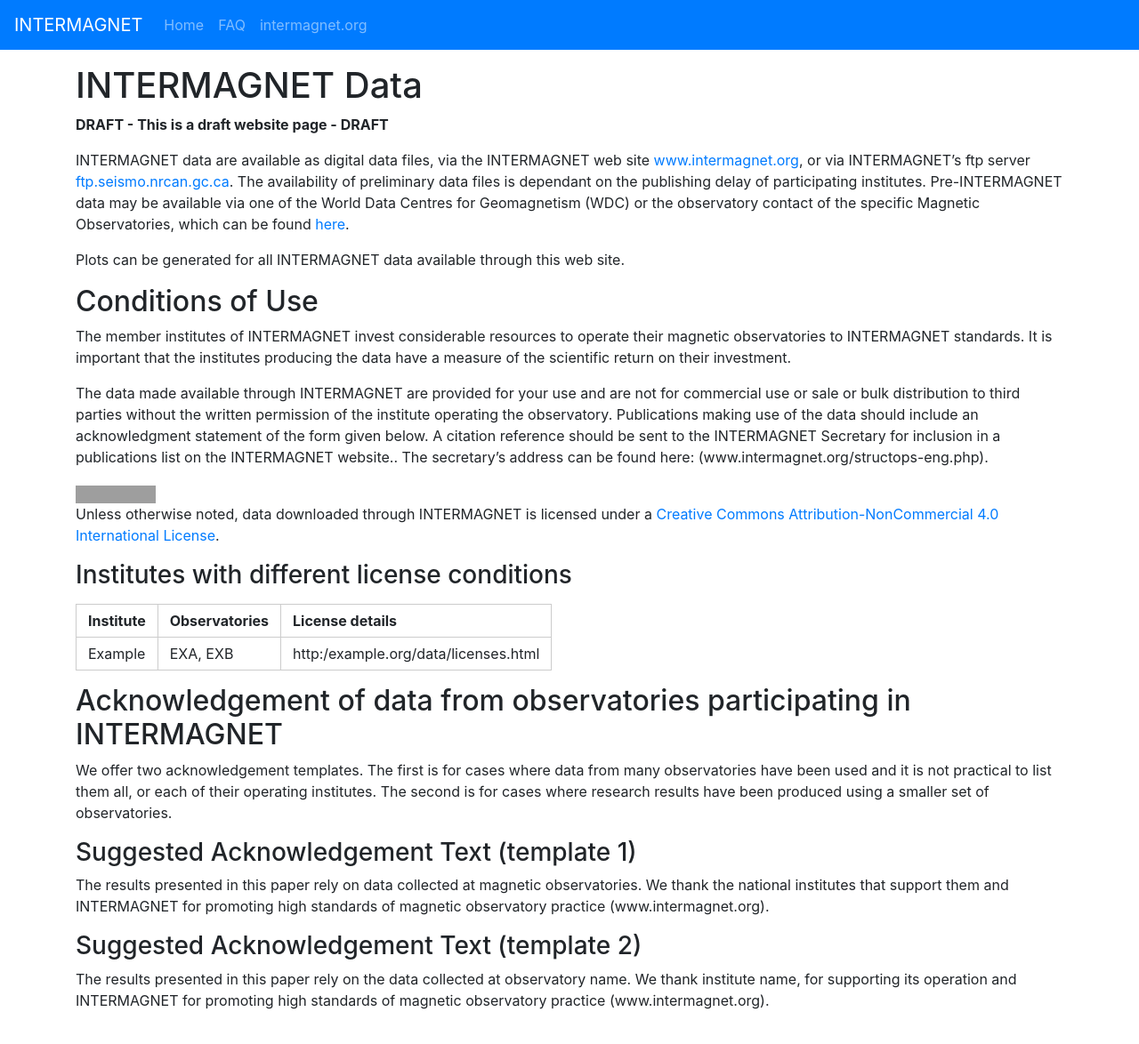
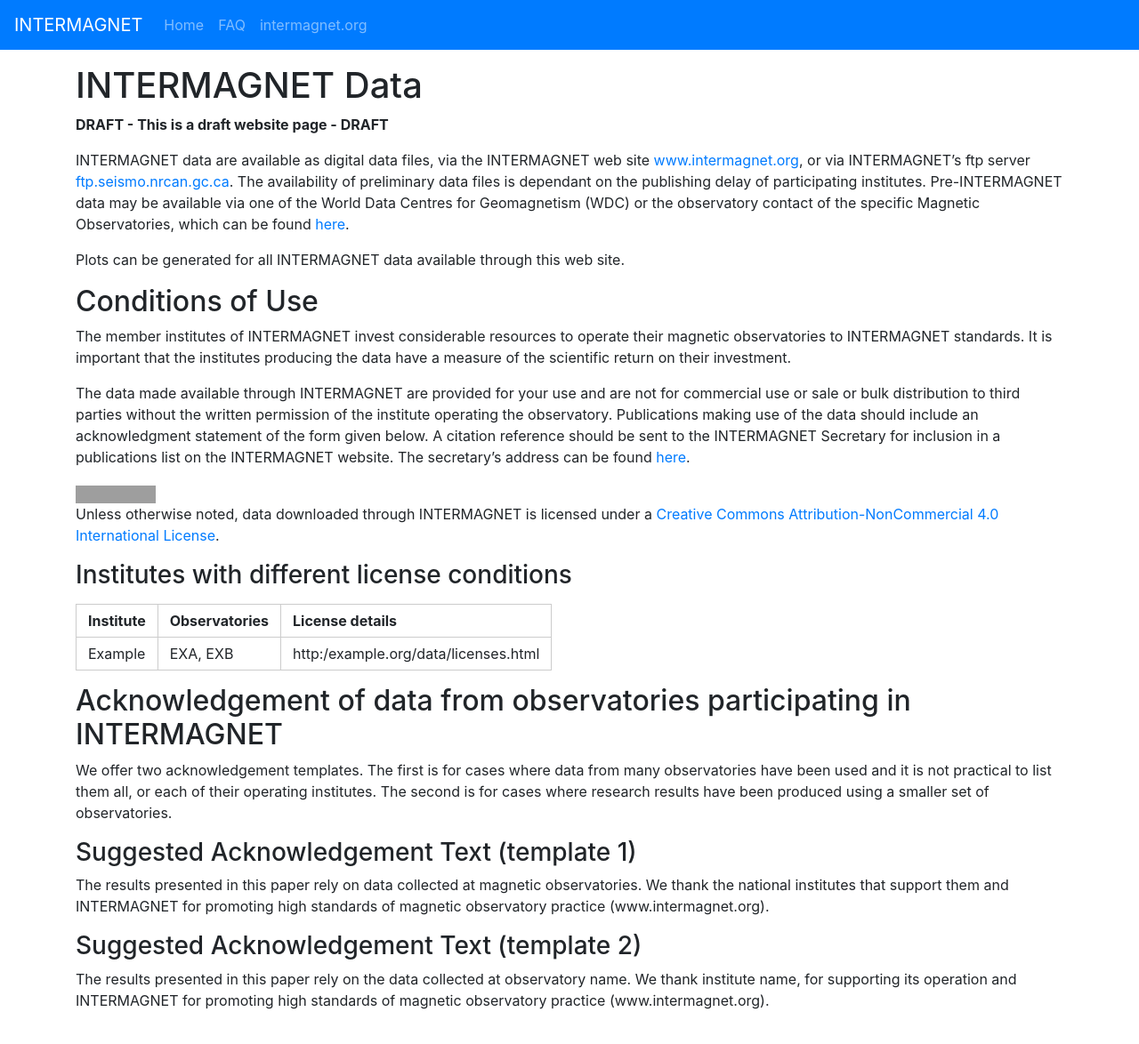
Before and after one commit to INTERMAGNET/intermagnet.github.io, a Jekyll site: the page built from DataConditions.md, in a window 1280 px wide and 1200 px high. Shown: the top 1174 px of the window at 89% size. Built offline with Jekyll 4.4.1, drawn with Linux system fonts in a browser that asks for light colours; grey boxes are pictures that could not be loaded.

Commit message:
Minor corrections to Data Licensing page

```diff
--- a/DataConditions.md
+++ b/DataConditions.md
@@ -13,7 +13,7 @@
 
 The member institutes of INTERMAGNET invest considerable resources to operate their magnetic observatories to INTERMAGNET standards. It is important that the institutes producing the data have a measure of the scientific return on their investment.
 
-The data made available through INTERMAGNET are provided for your use and are not for commercial use or sale or bulk distribution to third parties without the written permission of the institute operating the observatory. Publications making use of the data should include an acknowledgment statement of the form given below. A citation reference should be sent to the INTERMAGNET Secretary for inclusion in a publications list on the INTERMAGNET website.. The secretary's address can be found here: (www.intermagnet.org/structops-eng.php).
+The data made available through INTERMAGNET are provided for your use and are not for commercial use or sale or bulk distribution to third parties without the written permission of the institute operating the observatory. Publications making use of the data should include an acknowledgment statement of the form given below. A citation reference should be sent to the INTERMAGNET Secretary for inclusion in a publications list on the INTERMAGNET website. The secretary's address can be found [here](www.intermagnet.org/structops-eng.php).
 
 <!-- This section copied from Creative Commons - please don't change -->
 <a rel="license" href="http://creativecommons.org/licenses/by-nc/4.0/"><img alt="Creative Commons Licence" style="border-width:0" src="https://i.creativecommons.org/l/by-nc/4.0/88x31.png" /></a><br />Unless otherwise noted, data downloaded through INTERMAGNET is licensed under a <a rel="license" href="http://creativecommons.org/licenses/by-nc/4.0/">Creative Commons Attribution-NonCommercial 4.0 International License</a>.
```
